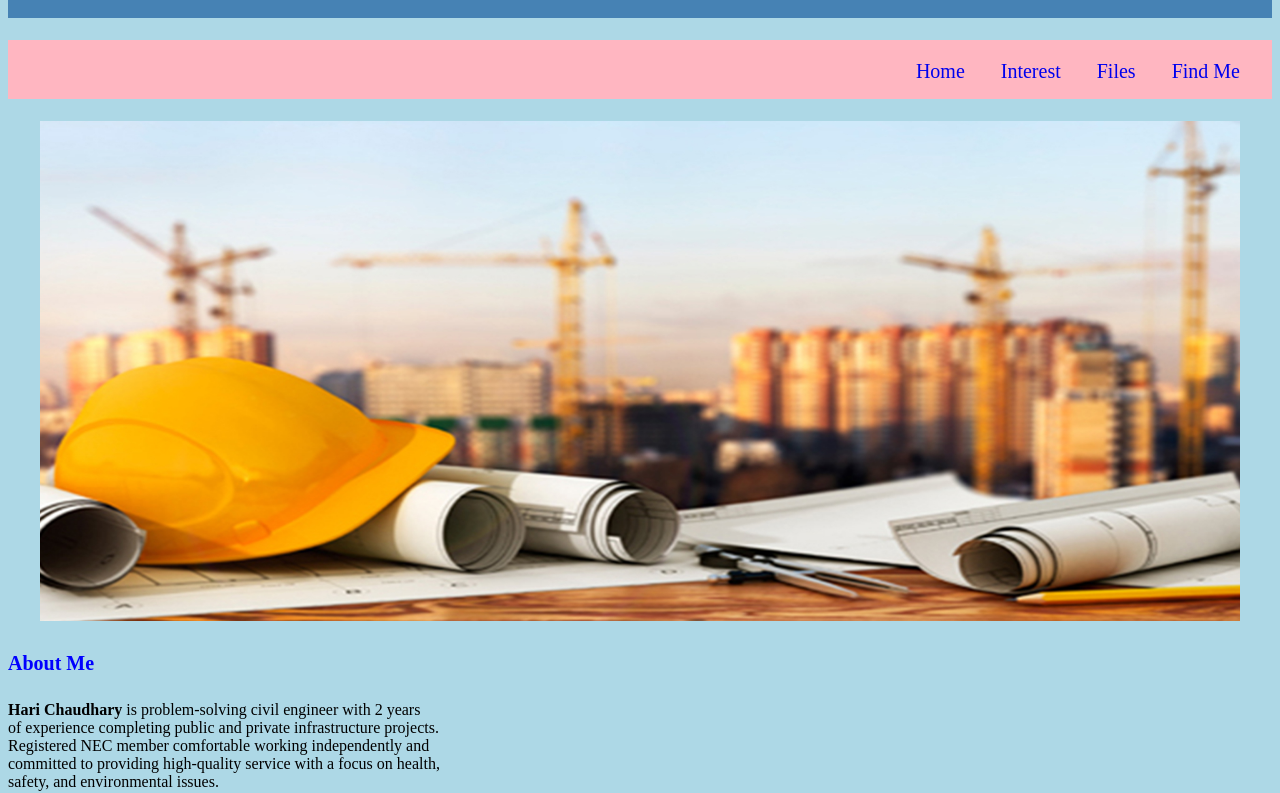
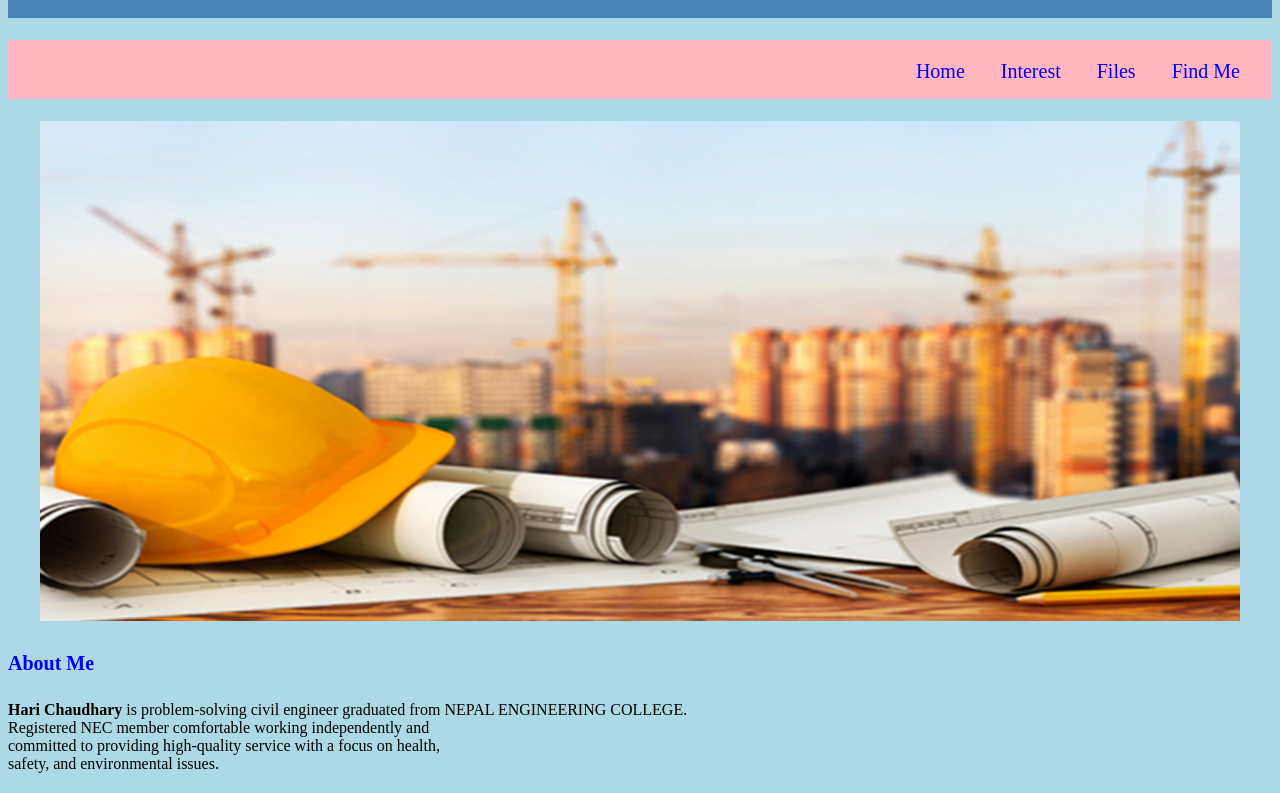
Before and after one commit to harich726/my-website, a plain HTML site: page index.html in a window 1280 px wide. Shown: the part 176-969 px from the top of the page. Drawn offline with Linux system fonts and the light colour scheme.

Commit message:
Update index.html

```diff
--- a/index.html
+++ b/index.html
@@ -18,7 +18,7 @@
 
 <h4>About Me </h4>
 	<p title=>
-		<b>Hari Chaudhary </b> is problem-solving civil engineer with 2 years <br> of experience completing public and private infrastructure projects.<br>Registered NEC member comfortable working independently and <br> committed to providing high-quality service with a focus on health,<br>safety, and environmental issues.</p2>
+		<b>Hari Chaudhary </b> is problem-solving civil engineer graduated from NEPAL ENGINEERING COLLEGE.<br>Registered NEC member comfortable working independently and <br> committed to providing high-quality service with a focus on health,<br>safety, and environmental issues.</p2>
 
 
 
```
